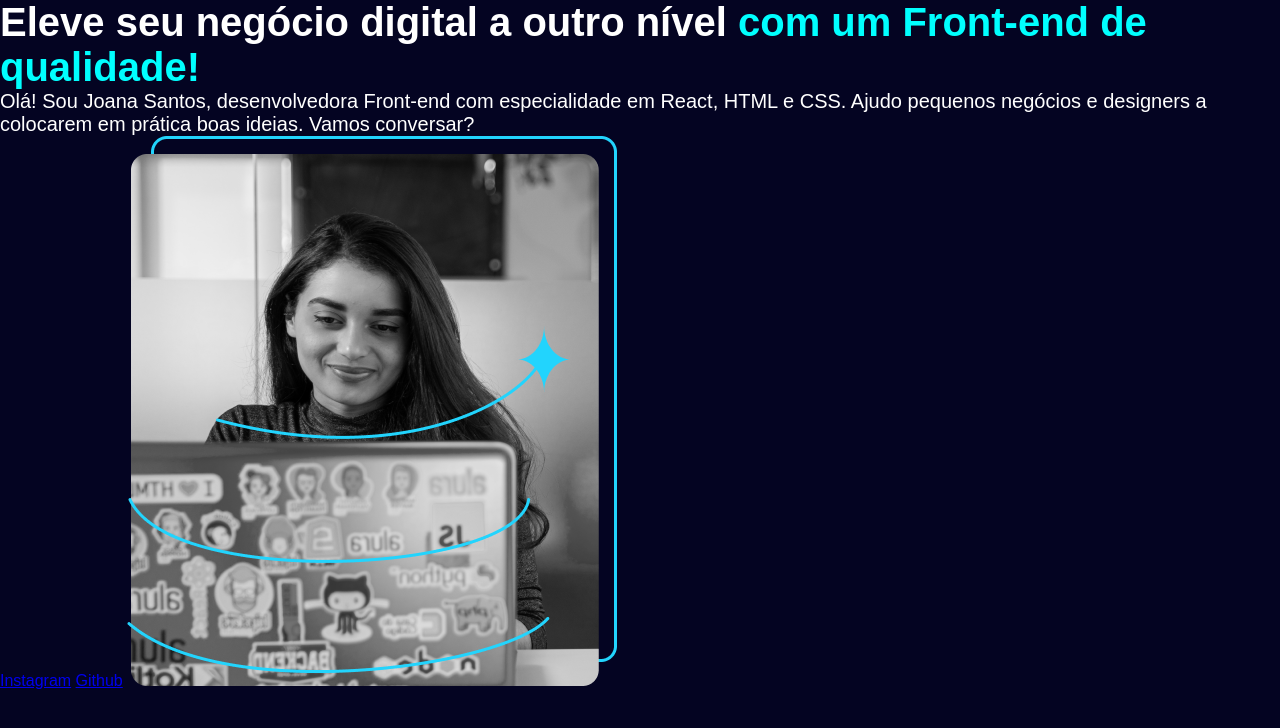
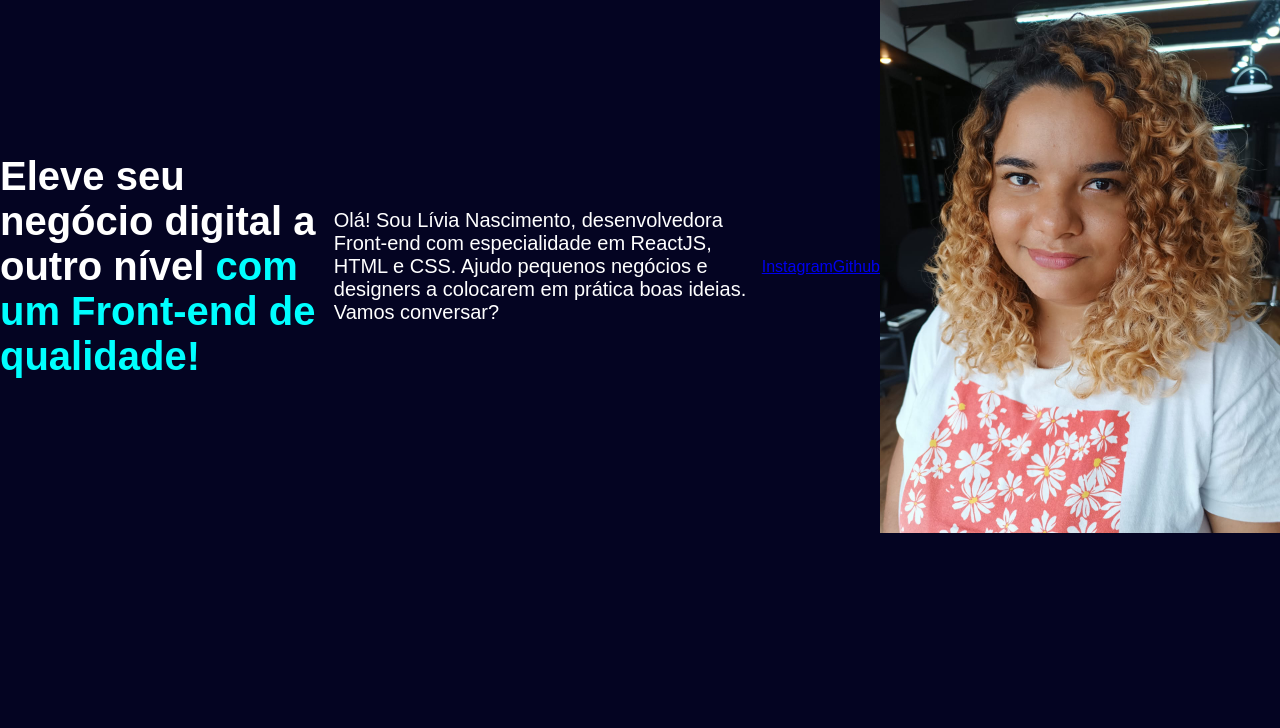
Before and after one commit to Livcrst/Cloud-Girls-Mentoring, a plain HTML site: page HTML e CSS - Ambientes de desenvolvimento, estrutura de arquivos e tags/src/page-project.html in a window 1280 px wide. Drawn offline with Linux system fonts and the light colour scheme.

Commit message:
styles in the page: flexbox

```diff
--- a/HTML e CSS - Ambientes de desenvolvimento, estrutura de arquivos e tags/src/page-project.html
+++ b/HTML e CSS - Ambientes de desenvolvimento, estrutura de arquivos e tags/src/page-project.html
@@ -11,15 +11,15 @@
     <header>
         <!-- This is my header == Cabeçalho -->
     </header>
-    <main>
+    <main class="apresentacao">
         <!-- Here, I write the princal content of my page. -->
         <h1>
             Eleve seu negócio digital a outro nível <strong class="Destaque">com um Front-end de qualidade!</strong>
         </h1>
-        <p>Olá! Sou Joana Santos, desenvolvedora Front-end com especialidade em React, HTML e CSS. Ajudo pequenos negócios e designers a colocarem em prática boas ideias. Vamos conversar?</p>
+        <p>Olá! Sou Lívia Nascimento, desenvolvedora Front-end com especialidade em ReactJS, HTML e CSS. Ajudo pequenos negócios e designers a colocarem em prática boas ideias. Vamos conversar?</p>
         <a href="https://instagram.com/livcristinna">Instagram</a>
         <a href="https://github.com/LivCrst">Github</a>
-        <img src="/HTML e CSS - Ambientes de desenvolvimento, estrutura de arquivos e tags/img/img-alura.png" alt="personal-profile">
+        <img src="/HTML e CSS - Ambientes de desenvolvimento, estrutura de arquivos e tags/img/Livia foto.jpg" alt="personal-profile">
     </main>
     <footer>
         <!-- This my Footer; -->
--- a/HTML e CSS - Ambientes de desenvolvimento, estrutura de arquivos e tags/stylles/stylle.css
+++ b/HTML e CSS - Ambientes de desenvolvimento, estrutura de arquivos e tags/stylles/stylle.css
@@ -1,7 +1,14 @@
 /* Cascate Stylle Sheet */
 body{
+    height: 100vh; /*Esse vh é referente a altura da viewport, a viewport é a porção de área visível de um plano e é utilizada como unidade de medida no CSS para criar páginas Web 100% responsivas.*/
+    box-sizing: border-box;
     background-color: #040422;
     font-family: Arial, sans-serif;
+
+}
+.apresentacao{
+    display: flex;
+    align-items: center;
 }
 main h1{
     color: white;
@@ -14,3 +21,7 @@ main p{
     color: white;
     font-size: 20px;
 }
+main img{
+    width: 400px;
+    height: 500;
+}
```
Also changed, not shown: HTML e CSS - Ambientes de desenvolvimento, estrutura de arquivos e tags/img/Livia foto.jpg (added).
